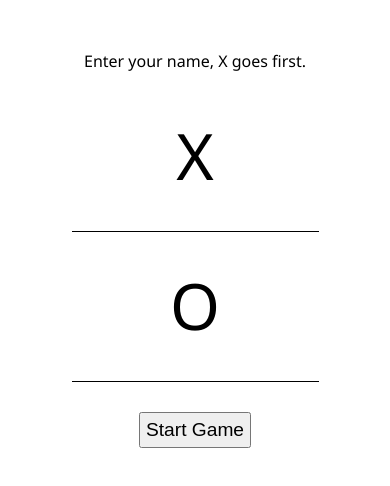
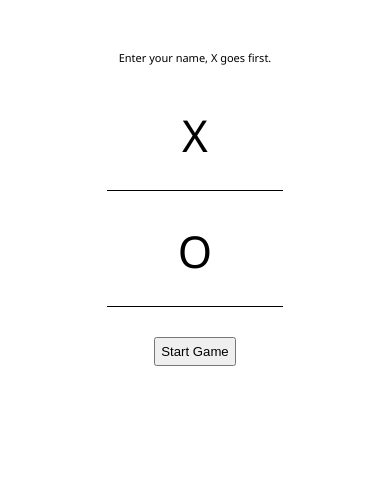
Before and after one commit to Belayne/tic-tac-toe, a plain HTML site: page index.html in a window 390 px wide. Drawn offline with Linux system fonts and the light colour scheme.

Commit message:
Fix mark size for mobile screens

```diff
--- a/css/styles.css
+++ b/css/styles.css
@@ -96,4 +96,8 @@ body {
     .start-btn {
         grid-column: 1/2;
     }
+
+    html {
+        font-size: 11px;
+    }
 }
```
